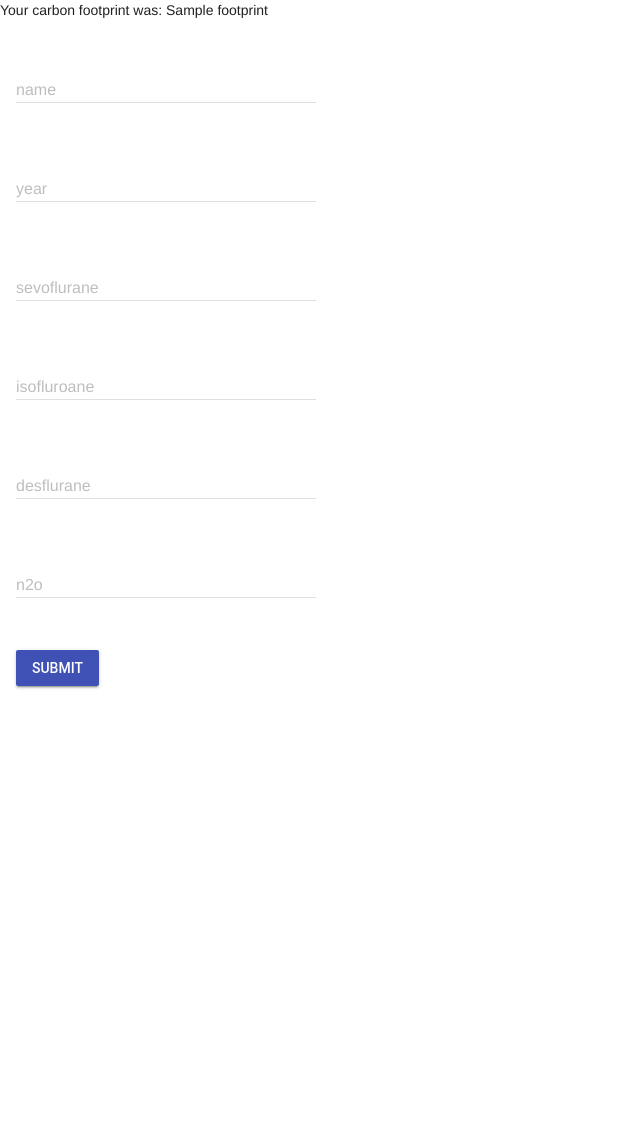
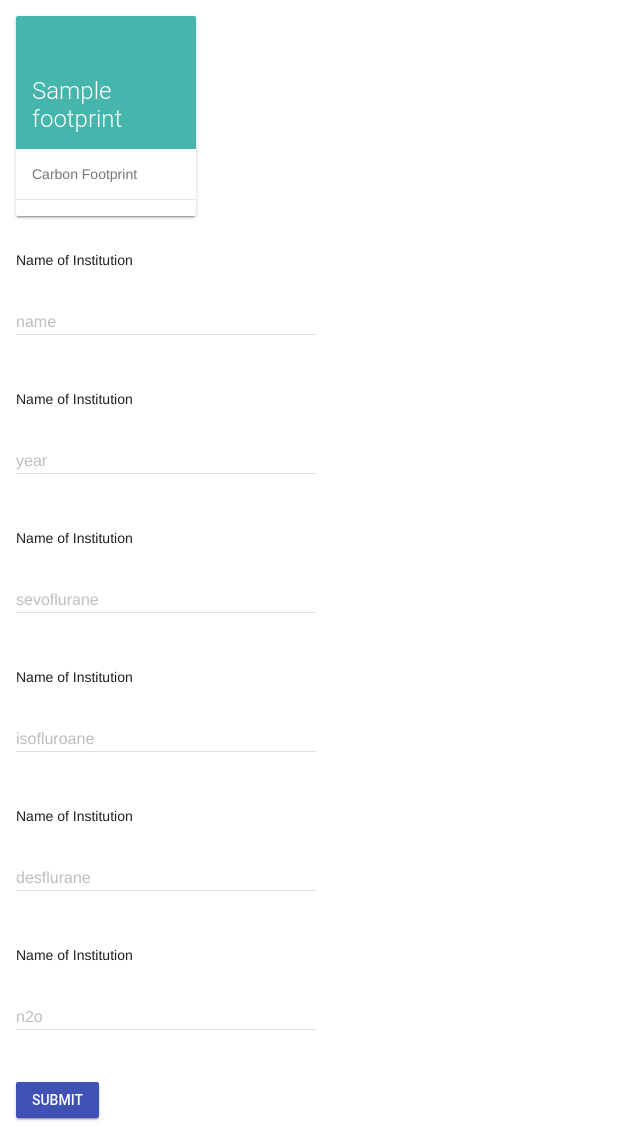
Before and after one commit to jhh3000/yale-climate, a Django app: template templates/climate.html in a window 1280 px wide. Shown: the whole page, without its empty margins (0-640 px from the left). Before the commit the page ends 689 px from the top, so only its background shows below. Run offline with Django 3.2, Linux system fonts and the light colour scheme; the template is opened without the code that fills it: most values are stand-ins (such as "Sample title", 1, 10 or a date in 2020); some libraries are stand-ins or nearby versions.

Commit message:
added labels

```diff
--- a/templates/climate.html
+++ b/templates/climate.html
@@ -11,50 +11,94 @@
 		<script src="//ajax.googleapis.com/ajax/libs/jquery/1.11.1/jquery.min.js"></script>
 	</head>
 	<body>
-{% if footprint %}Your carbon footprint was: {{ footprint }}<br><br>{% endif %}
+		{% if footprint %}
+			<!-- Square card -->
+			<style>
+			.demo-card-square.mdl-card {
+			width: 180px;
+			height: 100px;
+			}
+			.demo-card-square > .mdl-card__title {
+			color: #fff;
+			background: bottom right 15% no-repeat #46B6AC;
+			}
+			</style>
+			<div class="mdl-grid">
+				<div class="mdl-cell mdl-cell--3-col">
+					<div class="demo-card-square mdl-card mdl-shadow--2dp">
+						<div class="mdl-card__title mdl-card--expand">
+							<h2 class="mdl-card__title-text">{{ footprint }}</h2>
+						</div>
+						<div class="mdl-card__supporting-text">
+							Carbon Footprint
+						</div>
+						<div class="mdl-card__actions mdl-card--border">
+						</div>
+					</div>
+				</div>
+			</div>
+		{% endif %}
 		<form action="/" method="POST">
 			{% csrf_token %}
-
 			<div class="mdl-grid">
 				<div class="mdl-cell mdl-cell--3-col">
+					<p>Name of Institution</p>
 					<div class="mdl-textfield mdl-js-textfield">
 						<input class="mdl-textfield__input" type="text" name="name" id="name">
 						<label class="mdl-textfield__label" for="name">name</label>
-</div></div></div>
+					</div>
+				</div>
+			</div>
 			<div class="mdl-grid">
 				<div class="mdl-cell mdl-cell--3-col">
+					<p>Name of Institution</p>
 					<div class="mdl-textfield mdl-js-textfield">
 						<input class="mdl-textfield__input" pattern="\d*" type="text" name="year" id="year">
 						<label class="mdl-textfield__label" for="name">year</label>
-</div></div></div>
+					</div>
+				</div>
+			</div>
 			<div class="mdl-grid">
 				<div class="mdl-cell mdl-cell--3-col">
+					<p>Name of Institution</p>
 					<div class="mdl-textfield mdl-js-textfield">
 						<input class="mdl-textfield__input" pattern="\d*" type="text" name="sevoflurane" id="sevoflurane">
 						<label class="mdl-textfield__label" for="name">sevoflurane</label>
-</div></div></div>
+					</div>
+				</div>
+			</div>
 			<div class="mdl-grid">
 				<div class="mdl-cell mdl-cell--3-col">
+					<p>Name of Institution</p>
 					<div class="mdl-textfield mdl-js-textfield">
 						<input class="mdl-textfield__input" pattern="\d*" type="text" name="isofluroane" id="isofluroane">
 						<label class="mdl-textfield__label" for="name">isofluroane</label>
-</div></div></div>
+					</div>
+				</div>
+			</div>
 			<div class="mdl-grid">
 				<div class="mdl-cell mdl-cell--3-col">
+					<p>Name of Institution</p>
 					<div class="mdl-textfield mdl-js-textfield">
 						<input class="mdl-textfield__input" pattern="\d*" type="text" name="desflurane" id="desflurane">
 						<label class="mdl-textfield__label" for="name">desflurane</label>
-</div></div></div>
+					</div>
+				</div>
+			</div>
 			<div class="mdl-grid">
 				<div class="mdl-cell mdl-cell--3-col">
+					<p>Name of Institution</p>
 					<div class="mdl-textfield mdl-js-textfield">
 						<input class="mdl-textfield__input" pattern="\d*" type="text" name="n2o" id="n2o">
 						<label class="mdl-textfield__label" for="name">n2o</label>
-</div></div></div>
+					</div>
+				</div>
+			</div>
 			<div class="mdl-grid">
 				<div class="mdl-cell mdl-cell--3-col">
 					<input class="mdl-button mdl-js-button mdl-button--raised mdl-js-ripple-effect mdl-button--colored" type="submit">
-</div></div>
+				</div>
+			</div>
 		</form>
 	</body>
 </html>
```
Lines whose indentation alone changed are shown as unchanged.
